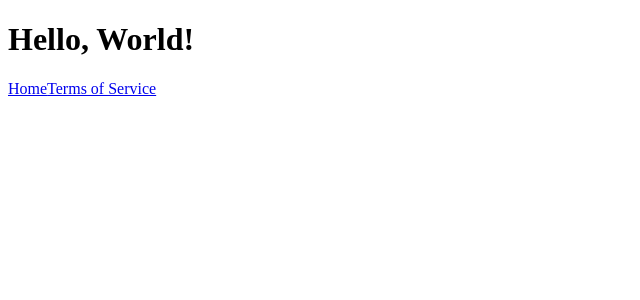
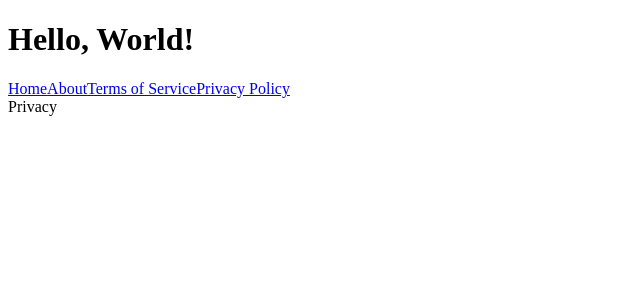
Before and after one commit to omarabid-archived/strategy-builder, a React app: page /privacy-policy in a window 1280 px wide. Shown: the top 300 px of the page, without its empty margins (0-640 px from the left). Built offline with nearby package versions, Linux system fonts and the light colour scheme; the HTML template or start-up script is replaced by a standard one.

Commit message:
imp(pages): add Home, About, Privacy and Terms pages

```diff
--- a/src/javascript/App.tsx
+++ b/src/javascript/App.tsx
@@ -1,15 +1,11 @@
 import * as React from "react";
 import {Component} from "react";
 import { Router, Link } from "@reach/router";
-import { RouteComponentProps } from "@reach/router";
 
-const Home = (props: RouteComponentProps) => (
-    <div>Home</div>
-);
-
-const Terms = (props: RouteComponentProps) => (
-    <div>Terms</div>
-);
+import Home from "./pages/Home";
+import Terms from "./pages/Terms";
+import About from "./pages/About";
+import Privacy from "./pages/Privacy";
 
 class App extends Component {
   render() {
@@ -17,10 +13,14 @@ class App extends Component {
       <div className="App">
           <h1>Hello, World! </h1>
           <Link to="/">Home</Link>
+          <Link to="/about">About</Link>
           <Link to="/terms-of-service">Terms of Service</Link>
+          <Link to="/privacy-policy">Privacy Policy</Link>
           <Router>
               <Home path="/" />
               <Terms path="/terms-of-service" />
+              <Privacy path="/privacy-policy" />
+              <About path="/about" />
           </Router>
       </div>
     );
--- /dev/null
+++ b/src/javascript/pages/About.tsx
@@ -0,0 +1,8 @@
+import * as React from "react";
+import { RouteComponentProps } from "@reach/router";
+
+const About = (props: RouteComponentProps) => (
+    <div>About</div>
+);
+
+export default About;
--- /dev/null
+++ b/src/javascript/pages/Home.tsx
@@ -0,0 +1,8 @@
+import * as React from "react";
+import { RouteComponentProps } from "@reach/router";
+
+const Home = (props: RouteComponentProps) => (
+    <div>Home</div>
+);
+
+export default Home;
--- /dev/null
+++ b/src/javascript/pages/Privacy.tsx
@@ -0,0 +1,8 @@
+import * as React from "react";
+import { RouteComponentProps } from "@reach/router";
+
+const Privacy = (props: RouteComponentProps) => (
+    <div>Privacy</div>
+);
+
+export default Privacy;
--- /dev/null
+++ b/src/javascript/pages/Terms.tsx
@@ -0,0 +1,8 @@
+import * as React from "react";
+import { RouteComponentProps } from "@reach/router";
+
+const Terms = (props: RouteComponentProps) => (
+    <div>Terms</div>
+);
+
+export default Terms;
```
Also changed, not shown: src/javascript/components/Menu.tsx (added).
